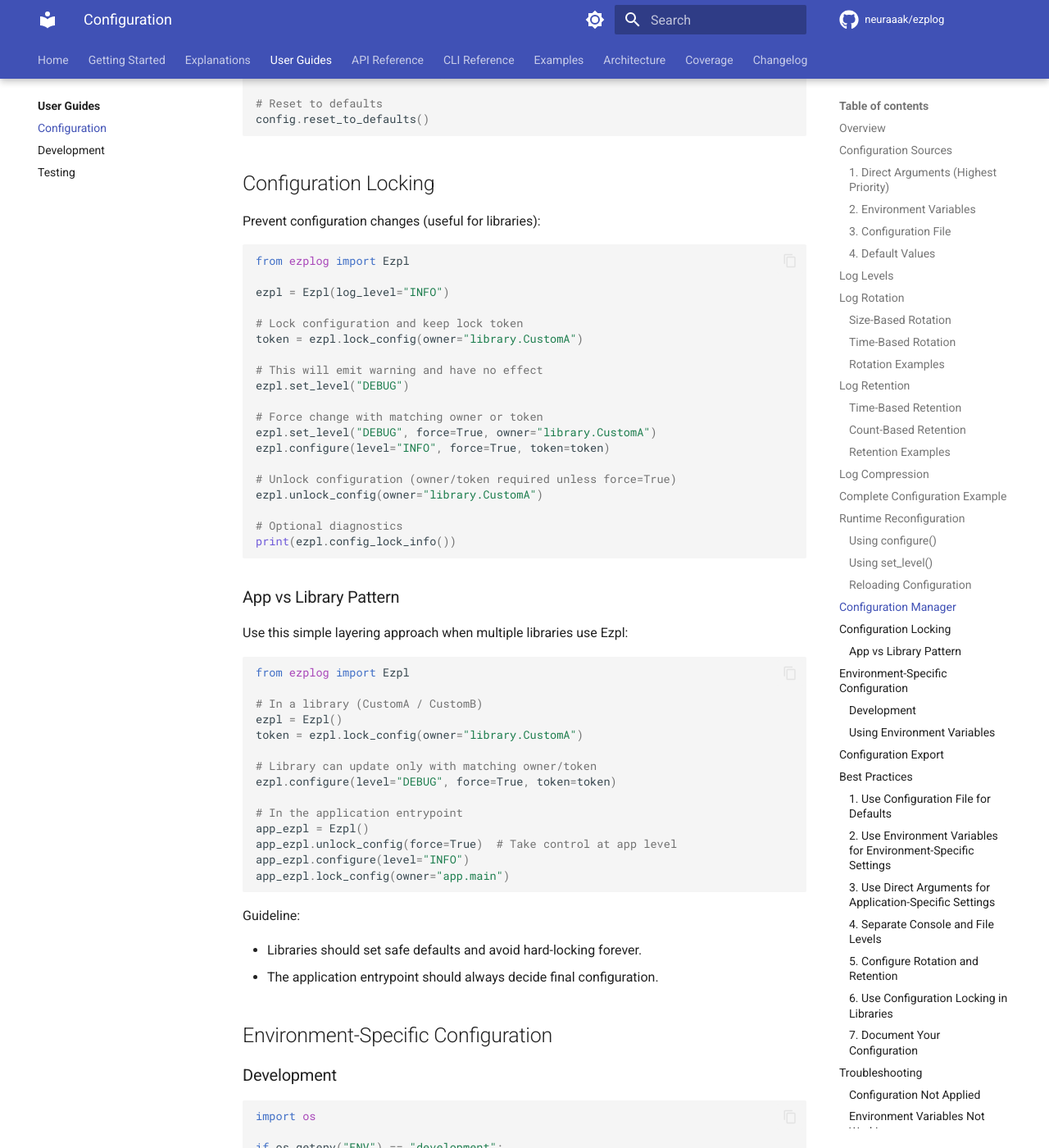
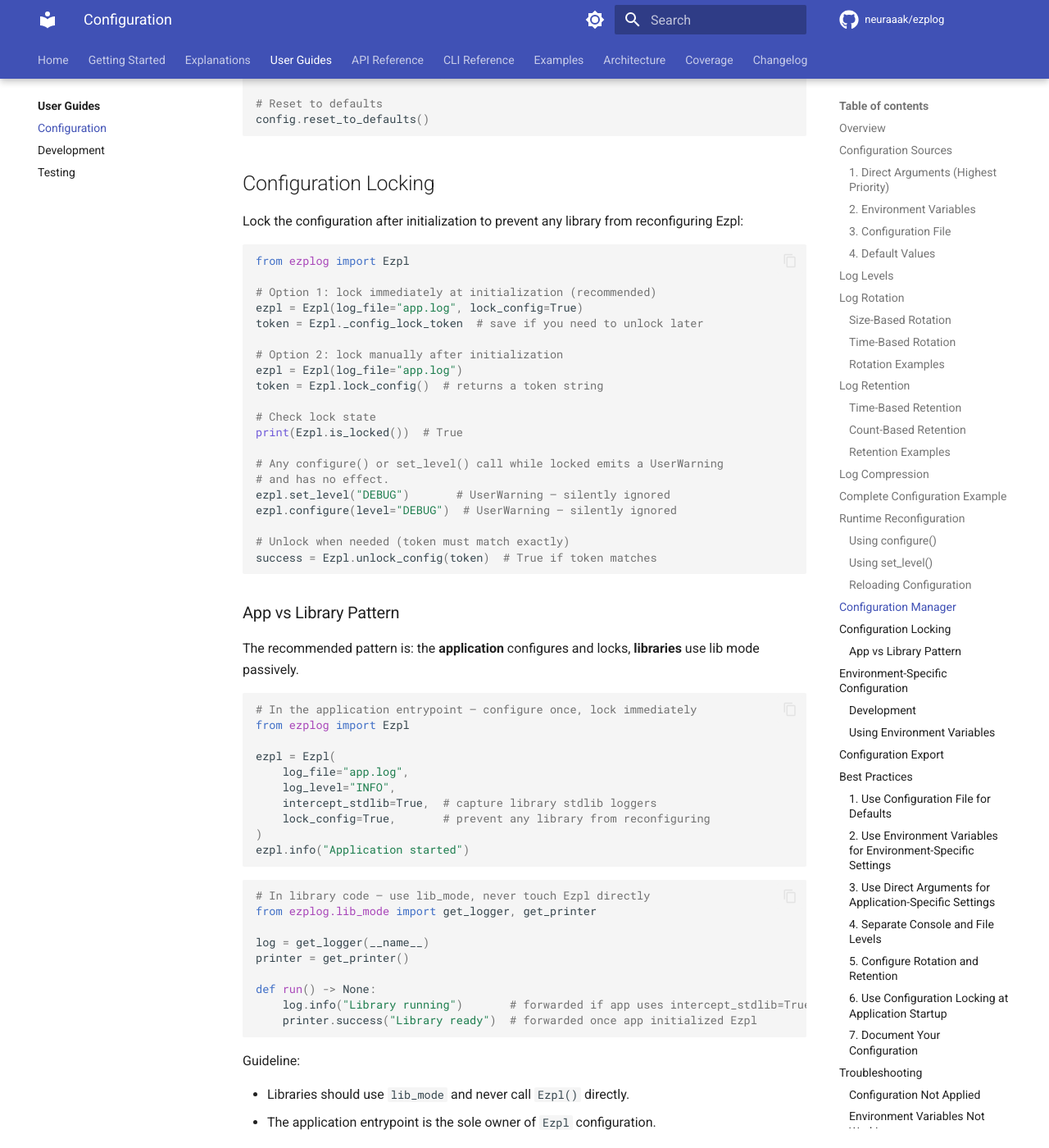
Before and after one commit to neuraaak/ezpl, an MkDocs documentation site: the page built from docs/guides/configuration.md, in a window 1280 px wide and 1400 px high, scrolled down 8740 px. Shown: the whole window at 82% size. Built offline with MkDocs 1.6.1 and Material for MkDocs 9.7.7, drawn with Linux system fonts in a browser that asks for light colours; comment, search, counter and statistics services are not loaded; the version menu is left out; some of the changed text lies outside the part shown.

Commit message:
feat: update project version to 2.0.1 and adjust documentation for ezplog

````diff
--- a/docs/guides/configuration.md
+++ b/docs/guides/configuration.md
@@ -368,55 +368,64 @@ config.reset_to_defaults()
 
 ## Configuration Locking
 
-Prevent configuration changes (useful for libraries):
+Lock the configuration after initialization to prevent any library from reconfiguring Ezpl:
 
 ```python
 from ezplog import Ezpl
 
-ezpl = Ezpl(log_level="INFO")
+# Option 1: lock immediately at initialization (recommended)
+ezpl = Ezpl(log_file="app.log", lock_config=True)
+token = Ezpl._config_lock_token  # save if you need to unlock later
 
-# Lock configuration and keep lock token
-token = ezpl.lock_config(owner="library.CustomA")
+# Option 2: lock manually after initialization
+ezpl = Ezpl(log_file="app.log")
+token = Ezpl.lock_config()  # returns a token string
 
-# This will emit warning and have no effect
-ezpl.set_level("DEBUG")
+# Check lock state
+print(Ezpl.is_locked())  # True
 
-# Force change with matching owner or token
-ezpl.set_level("DEBUG", force=True, owner="library.CustomA")
-ezpl.configure(level="INFO", force=True, token=token)
+# Any configure() or set_level() call while locked emits a UserWarning
+# and has no effect.
+ezpl.set_level("DEBUG")       # UserWarning — silently ignored
+ezpl.configure(level="DEBUG")  # UserWarning — silently ignored
 
-# Unlock configuration (owner/token required unless force=True)
-ezpl.unlock_config(owner="library.CustomA")
-
-# Optional diagnostics
-print(ezpl.config_lock_info())
+# Unlock when needed (token must match exactly)
+success = Ezpl.unlock_config(token)  # True if token matches
 ```
 
 ### App vs Library Pattern
 
-Use this simple layering approach when multiple libraries use Ezpl:
+The recommended pattern is: the **application** configures and locks, **libraries** use lib mode passively.
 
 ```python
+# In the application entrypoint — configure once, lock immediately
 from ezplog import Ezpl
 
-# In a library (CustomA / CustomB)
-ezpl = Ezpl()
-token = ezpl.lock_config(owner="library.CustomA")
+ezpl = Ezpl(
+    log_file="app.log",
+    log_level="INFO",
+    intercept_stdlib=True,  # capture library stdlib loggers
+    lock_config=True,       # prevent any library from reconfiguring
+)
+ezpl.info("Application started")
+```
 
-# Library can update only with matching owner/token
-ezpl.configure(level="DEBUG", force=True, token=token)
+```python
+# In library code — use lib_mode, never touch Ezpl directly
+from ezplog.lib_mode import get_logger, get_printer
 
-# In the application entrypoint
-app_ezpl = Ezpl()
-app_ezpl.unlock_config(force=True)  # Take control at app level
-app_ezpl.configure(level="INFO")
-app_ezpl.lock_config(owner="app.main")
+log = get_logger(__name__)
+printer = get_printer()
+
+def run() -> None:
+    log.info("Library running")       # forwarded if app uses intercept_stdlib=True
+    printer.success("Library ready")  # forwarded once app initialized Ezpl
 ```
 
 Guideline:
 
-- Libraries should set safe defaults and avoid hard-locking forever.
-- The application entrypoint should always decide final configuration.
+- Libraries should use `lib_mode` and never call `Ezpl()` directly.
+- The application entrypoint is the sole owner of `Ezpl` configuration.
 
 ## Environment-Specific Configuration
 
@@ -525,15 +534,16 @@ ezpl = Ezpl(
 )
 ```
 
-### 6. Use Configuration Locking in Libraries
+### 6. Use Configuration Locking at Application Startup
 
 ```python
-# In library code
-ezpl = Ezpl()
-token = ezpl.lock_config(owner="library.CustomA")
+# In application entrypoint — lock after configuring
+from ezplog import Ezpl
 
-# Later, if the same library needs to adjust config:
-ezpl.configure(level="DEBUG", force=True, token=token)
+ezpl = Ezpl(log_file="app.log", log_level="INFO", lock_config=True)
+token = Ezpl._config_lock_token  # store if you need to unlock later
+
+# Libraries using lib_mode are not affected — they forward output transparently
 ```
 
 ### 7. Document Your Configuration
--- a/pyproject.toml
+++ b/pyproject.toml
@@ -14,7 +14,7 @@ build-backend = "setuptools.build_meta"
 
 [project]
 name = "ezplog"
-version = "2.0.0"
+version = "2.0.1"
 description = "Modern Python logging framework with Rich console output and loguru file logging, featuring advanced display capabilities, configuration management, and a simple typed API."
 readme = "README.md"
 requires-python = ">=3.11"
--- a/src/ezplog/version.py
+++ b/src/ezplog/version.py
@@ -7,4 +7,4 @@
 
 from __future__ import annotations
 
-__version__ = "2.0.0"
+__version__ = "2.0.1"
````
Also changed, not shown: other parts of docs/guides/configuration.md (+1 -1 lines), README.md (+1 -1 lines), docs/cli/index.md (+7 -7 lines), docs/coverage.md (+1 -1 lines), docs/examples/index.md (+7 -7 lines), docs/guides/development.md (+18 -17 lines), docs/guides/testing.md (+17 -16 lines), 3 other files.
